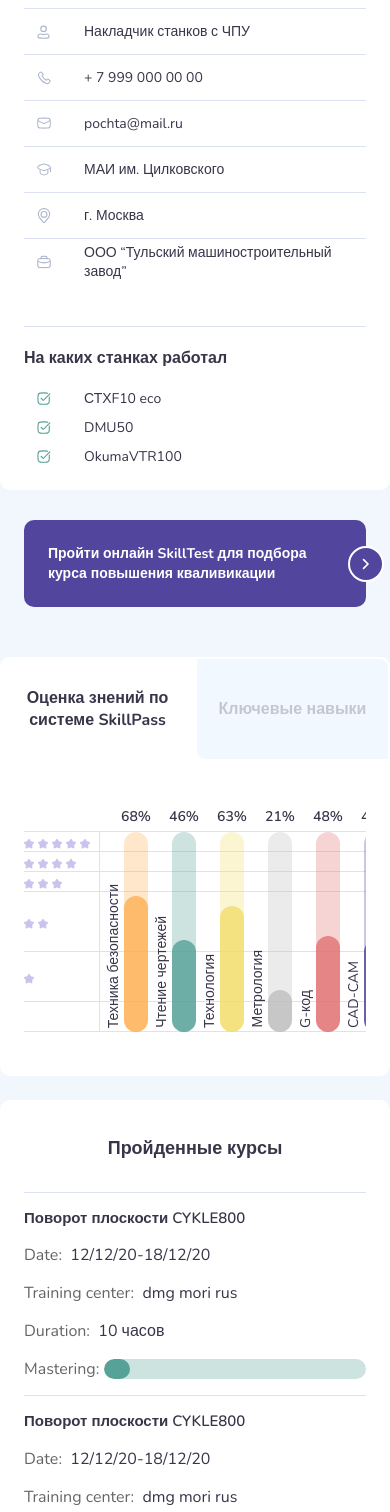
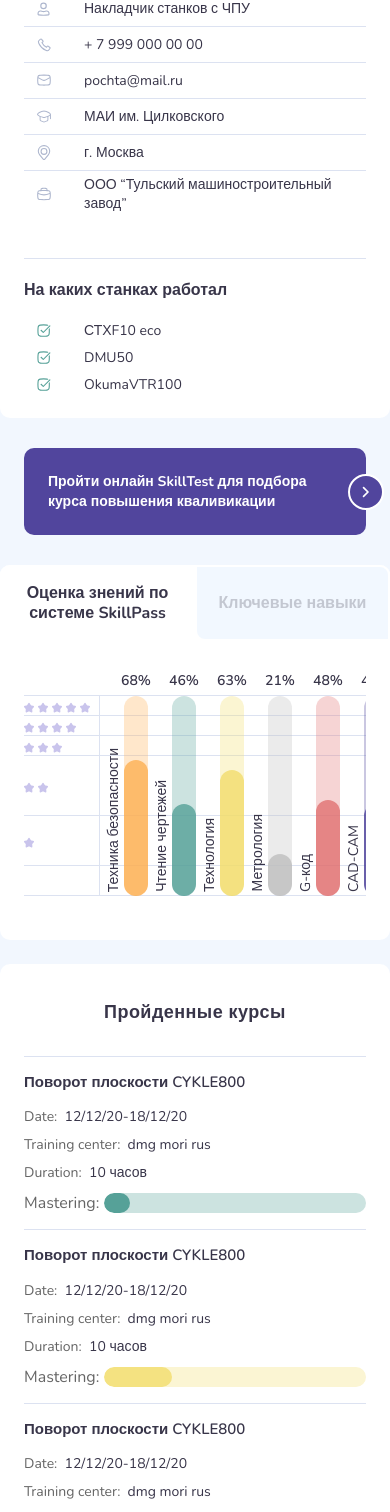
Before and after one commit to maksakoviliya/skillpass, a Vue app: page / in a window 390 px wide. Shown: the part 193-1705 px from the top of the page. Built offline with nearby package versions, Linux system fonts and the light colour scheme.

Commit message:
Ready to tests

```diff
--- a/src/App.vue
+++ b/src/App.vue
@@ -1,7 +1,7 @@
 <template>
   <div class="flex md:h-screen flex-col lg:flex-row md:overflow-hidden">
     <navbar />
-    <div class="pt-14 lg:pt-0 lg:pl-25 w-full bg-sky-200 md:h-full">
+    <div class="pt-12 lg:pt-0 lg:pl-25 w-full bg-sky-200 md:h-full">
       <router-view />
     </div>
   </div>
--- a/src/assets/tailwind.css
+++ b/src/assets/tailwind.css
@@ -22,8 +22,10 @@
         @apply flex items-center justify-center flex-col bg-white p-2 rounded-lg hover:bg-violet-800 transition hover:text-white;
     }
 
-    .custom-scroll {
-        @apply scrollbar scrollbar-thin scrollbar-thumb-indigo-300 scrollbar-track-transparent scrollbar-thumb-rounded-md;
+    @variants responsive {
+        .custom-scroll {
+            @apply scrollbar scrollbar-thin scrollbar-thumb-indigo-300 scrollbar-track-transparent scrollbar-thumb-rounded-md;
+        }
     }
 
     .skills-table {
--- a/src/components/ResponsiveTable.vue
+++ b/src/components/ResponsiveTable.vue
@@ -2,7 +2,7 @@
   <div>
     <div class="lg:hidden">
       <div
-          v-for="row in rows"
+          v-for="row in rowsComputes"
           :key="row.id"
           class="border-b border-indigo-300 mb-3.5"
       >
@@ -12,7 +12,7 @@
         <div
             v-for="column in omitColumns(row.columns)"
             :key="column.key"
-            class="mb-3.5"
+            class="mb-2 text-sm md:text-basex"
         >
           <span class="text-gray-500">{{ column.label }}: </span>&nbsp;<span>{{
             column.value
@@ -40,7 +40,7 @@
         </tr>
         </thead>
         <tbody>
-        <tr v-for="row in rows" :key="row.id">
+        <tr v-for="row in rowsComputes" :key="row.id">
           <td class="border-r border-indigo-300 last:border-0 px-2.5 first:pl-0 text-left text-sm py-3 leading-snug font-normal"
               v-for="column in row.columns" :key="column.key">
             <template v-if="column.key === 'visual'">
@@ -75,6 +75,19 @@ export default {
     rows: {
       type: Array,
     },
+    showAll: {
+      type: Boolean,
+      default: false,
+    },
+    showCount: {
+      default: 4
+    }
+  },
+
+  computed: {
+    rowsComputes() {
+      return this.rows.slice(0, this.showAll ? this.rows.length : this.showCount)
+    }
   },
 
   methods: {
--- a/src/components/StarsComponent.vue
+++ b/src/components/StarsComponent.vue
@@ -2,7 +2,7 @@
   <div
     class="mt-7.5 relative flex flex-col border-t border-indigo-300 w-full pb-1"
   >
-    <div class="absolute inset-y-0 pb-1 right-0 left-25 flex gap-6">
+    <div class="absolute inset-y-0 pb-1 right-0 left-25 xl:left-29 flex gap-6 xl:gap-11.5">
       <div
         class="h-full rounded-full bg-opacity-40 w-6 flex-shrink-0 text-center relative"
         :style="{ backgroundColor: generateBgColor(colors[i], 0.3) }"
--- a/src/components/Tabs.vue
+++ b/src/components/Tabs.vue
@@ -5,7 +5,7 @@
         v-for="heading in tabs"
         :key="heading.id"
         @click="current = heading.id"
-        class="border-2 w-full text-base leading-snug border-white py-7 font-bold hover:text-gray-700 transition px-3 last:rounded-tr-xl last:rounded-bl-xl first:rounded-tl-xl first:rounded-br-xl"
+        class="border-2 w-full text-base xl:text-xl leading-tight border-white py-4 md:py-7 font-bold hover:text-gray-700 transition px-3 last:rounded-tr-xl last:rounded-bl-xl first:rounded-tl-xl first:rounded-br-xl"
         :class="
           current === heading.id ? 'bg-white' : 'bg-sky-250  text-gray-400'
         "
@@ -13,7 +13,7 @@
         {{ heading.label }}
       </button>
     </div>
-    <div class="px-6 py-10">
+    <div class="px-6 pt-6 pb-10 md:py-10">
       <transition name="fade" mode="out-in">
         <div class="overflow-x-auto custom-scroll" v-if="current === 1" key="rate">
           <stars-component :data="data"></stars-component>
--- a/src/views/Employee.vue
+++ b/src/views/Employee.vue
@@ -16,14 +16,14 @@
               alt=""
             />
           </div>
-          <h2 class="font-extrabold text-lg leading-22">
+          <h2 class="font-extrabold lg:text-lg leading-22">
             Иванов Иван <br class="md:hidden" />
             Иванович
           </h2>
         </div>
         <div class="mt-3 pb-10 border-b border-indigo-300 mb-5">
           <div
-            class="flex items-center min-h-11.5 py-1 border-b border-indigo-300"
+            class="flex items-center min-h-9 lg:min-h-11.5 py-1 border-b border-indigo-300"
           >
             <div
               class="w-15 lg:w-17.5 flex-shrink-0 flex flex-col items-center justify-center pr-5 lg:pr-4 text-gray-300"
@@ -45,7 +45,7 @@
             </p>
           </div>
           <div
-            class="flex items-center min-h-11.5 py-1 border-b border-indigo-300"
+            class="flex items-center min-h-9 lg:min-h-11.5 py-1 border-b border-indigo-300"
           >
             <div
               class="w-15 lg:w-17.5 flex-shrink-0 flex flex-col items-center justify-center pr-5 lg:pr-4 text-gray-300"
@@ -67,7 +67,7 @@
             </p>
           </div>
           <div
-            class="flex items-center min-h-11.5 py-1 border-b border-indigo-300"
+            class="flex items-center min-h-9 lg:min-h-11.5 py-1 border-b border-indigo-300"
           >
             <div
               class="w-15 lg:w-17.5 flex-shrink-0 flex flex-col items-center justify-center pr-5 lg:pr-4 text-gray-300"
@@ -89,7 +89,7 @@
             </p>
           </div>
           <div
-            class="flex items-center min-h-11.5 py-1 border-b border-indigo-300"
+            class="flex items-center min-h-9 lg:min-h-11.5 py-1 border-b border-indigo-300"
           >
             <div
               class="w-15 lg:w-17.5 flex-shrink-0 flex flex-col items-center justify-center pr-5 lg:pr-4 text-gray-300"
@@ -111,7 +111,7 @@
             </p>
           </div>
           <div
-            class="flex items-center min-h-11.5 py-1 border-b border-indigo-300"
+            class="flex items-center min-h-9 lg:min-h-11.5 py-1 border-b border-indigo-300"
           >
             <div
               class="w-15 lg:w-17.5 flex-shrink-0 flex flex-col items-center justify-center pr-5 lg:pr-4 text-gray-300"
@@ -133,7 +133,7 @@
             </p>
           </div>
           <div
-            class="flex items-center min-h-11.5 py-1 border-b border-indigo-300"
+            class="flex items-center min-h-9 lg:min-h-11.5 py-1 border-b border-indigo-300"
           >
             <div
               class="w-15 lg:w-17.5 flex-shrink-0 flex flex-col items-center justify-center pr-5 lg:pr-4 text-gray-300"
@@ -159,7 +159,7 @@
               г. Москва
             </p>
           </div>
-          <div class="flex items-center min-h-11.5 py-1 border-indigo-300">
+          <div class="flex items-center min-h-9 lg:min-h-11.5 py-1 border-indigo-300">
             <div
               class="w-15 lg:w-17.5 flex-shrink-0 flex flex-col items-center justify-center pr-5 lg:pr-4 text-gray-300"
             >
@@ -205,7 +205,7 @@
               СТХF10 eco
             </p>
           </div>
-          <div class="flex items-center mt-2.5">
+          <div class="flex items-center mt-2">
             <div
               class="w-15 lg:w-17.5 flex-shrink-0 flex flex-col items-center justify-center pr-5 lg:pr-4 text-gray-300"
             >
@@ -226,7 +226,7 @@
             </div>
             <p class="text-sm leading-snug lg:text-base leading-22">DMU50</p>
           </div>
-          <div class="flex items-center mt-2.5">
+          <div class="flex items-center mt-2">
             <div
               class="w-15 lg:w-17.5 flex-shrink-0 flex flex-col items-center justify-center pr-5 lg:pr-4 text-gray-300"
             >
@@ -275,30 +275,32 @@
       </div>
     </div>
     <div
-      class="md:w-1/2 xl:w-full lg:w-full md:pr-2 md:mr-7.5 pt-5 md:pb-6 md:overflow-auto custom-scroll"
+      class="md:w-1/2 xl:w-full lg:w-full md:pr-2 md:mr-7.5 md:pt-5 md:pb-6 md:overflow-auto md:custom-scroll"
     >
       <div class="bg-white rounded-xl shadow-md">
         <tabs></tabs>
       </div>
-      <div class="xl:flex gap-6">
+      <div class="xl:flex items-start gap-6">
         <div
           class="p-6 bg-white rounded-xl shadow-md mt-6 flex-1 flex flex-col justify-between overflow-auto"
         >
           <div
             class="border-b border-indigo-300 pt-2.5 pb-7.5 mb-3.5 lg:border-0 lg:p-0 lg:mb-10"
           >
-            <h2 class="text-lg font-bold text-center">Пройденные курсы</h2>
+            <h2 class="text-lg font-bold text-center tracking-wide">Пройденные курсы</h2>
           </div>
-          <responsive-table :rows="courses"></responsive-table>
+          <responsive-table :show-all="showAllCourses" :rows="courses"></responsive-table>
           <div class="text-center mt-auto">
             <button
               class="inline-flex gap-2 items-center mx-auto font-semibold text-sm lg:pt-7.5"
+              @click="showAllCourses = !showAllCourses"
             >
-              Показать еще
+              {{ showAllCourses ? 'Скрыть' : 'Показать еще' }}
               <svg
                 xmlns="http://www.w3.org/2000/svg"
                 fill="none"
-                class="stroke-current w-2.5"
+                class="stroke-current w-2.5 transform"
+                :class="showAllCourses ? 'rotate-180' : ''"
                 viewBox="0 0 12 6"
               >
                 <path
@@ -319,16 +321,18 @@
           >
             <h2 class="text-lg font-bold text-center">Рекомендованные курсы</h2>
           </div>
-          <responsive-table :rows="recommendedCourses"></responsive-table>
+          <responsive-table :show-all="showAllRecommenedCourses" :rows="recommendedCourses"></responsive-table>
           <div class="text-center mt-auto">
             <button
               class="inline-flex gap-2 items-center mx-auto font-semibold text-sm lg:pt-7.5"
+              @click="showAllRecommenedCourses = !showAllRecommenedCourses"
             >
-              Показать еще
+              {{ showAllRecommenedCourses ? 'Скрыть' : 'Показать еще' }}
               <svg
                 xmlns="http://www.w3.org/2000/svg"
                 fill="none"
-                class="stroke-current w-2.5"
+                class="stroke-current w-2.5 transform"
+                :class="showAllRecommenedCourses ? 'rotate-180' : ''"
                 viewBox="0 0 12 6"
               >
                 <path
@@ -415,6 +419,8 @@ export default {
 
   data() {
     return {
+      showAllCourses: false,
+      showAllRecommenedCourses: false,
       courses: [
         {
           id: 1,
@@ -447,7 +453,135 @@ export default {
           ],
         },
         {
-          id: 1,
+          id: 2,
+          columns: [
+            {
+              key: "visual",
+              label: "Mastering",
+              color: "#F4E281",
+              bgColor: "#FBF5D3",
+              value: "26",
+            },
+            {
+              key: "title",
+              label: "Course name",
+              value: "Поворот плоскости CYKLE800",
+            },
+            {
+              key: "date",
+              label: "Date",
+              value: "12/12/20-18/12/20",
+            },
+            {
+              key: "training_center",
+              label: "Training center",
+              value: "dmg mori rus",
+            },
+            {
+              key: "duration",
+              label: "Duration",
+              value: "10 часов",
+            },
+          ],
+        },
+        {
+          id: 3,
+          columns: [
+            {
+              key: "visual",
+              label: "Mastering",
+              color: "#F4E281",
+              bgColor: "#FBF5D3",
+              value: "26",
+            },
+            {
+              key: "title",
+              label: "Course name",
+              value: "Поворот плоскости CYKLE800",
+            },
+            {
+              key: "date",
+              label: "Date",
+              value: "12/12/20-18/12/20",
+            },
+            {
+              key: "training_center",
+              label: "Training center",
+              value: "dmg mori rus",
+            },
+            {
+              key: "duration",
+              label: "Duration",
+              value: "10 часов",
+            },
+          ],
+        },
+        {
+          id: 4,
+          columns: [
+            {
+              key: "visual",
+              label: "Mastering",
+              color: "#F4E281",
+              bgColor: "#FBF5D3",
+              value: "26",
+            },
+            {
+              key: "title",
+              label: "Course name",
+              value: "Поворот плоскости CYKLE800",
+            },
+            {
+              key: "date",
+              label: "Date",
+              value: "12/12/20-18/12/20",
+            },
+            {
+              key: "training_center",
+              label: "Training center",
+              value: "dmg mori rus",
+            },
+            {
+              key: "duration",
+              label: "Duration",
+              value: "10 часов",
+            },
+          ],
+        },
+        {
+          id: 5,
+          columns: [
+            {
+              key: "visual",
+              label: "Mastering",
+              color: "#F4E281",
+              bgColor: "#FBF5D3",
+              value: "26",
+            },
+            {
+              key: "title",
+              label: "Course name",
+              value: "Поворот плоскости CYKLE800",
+            },
+            {
+              key: "date",
+              label: "Date",
+              value: "12/12/20-18/12/20",
+            },
+            {
+              key: "training_center",
+              label: "Training center",
+              value: "dmg mori rus",
+            },
+            {
+              key: "duration",
+              label: "Duration",
+              value: "10 часов",
+            },
+          ],
+        },
+        {
+          id: 6,
           columns: [
             {
               key: "visual",
@@ -501,7 +635,95 @@ export default {
           ],
         },
         {
-          id: 1,
+          id: 2,
+          columns: [
+            {
+              key: "visual",
+              label: "Relevance",
+              color: "#F4E281",
+              bgColor: "#FBF5D3",
+              value: "26",
+            },
+            {
+              key: "title",
+              label: "Course name",
+              value: "Поворот плоскости CYKLE800",
+            },
+            {
+              key: "duration",
+              label: "Duration",
+              value: "10 часов",
+            },
+          ],
+        },
+        {
+          id: 3,
+          columns: [
+            {
+              key: "visual",
+              label: "Relevance",
+              color: "#F4E281",
+              bgColor: "#FBF5D3",
+              value: "26",
+            },
+            {
+              key: "title",
+              label: "Course name",
+              value: "Поворот плоскости CYKLE800",
+            },
+            {
+              key: "duration",
+              label: "Duration",
+              value: "10 часов",
+            },
+          ],
+        },
+        {
+          id: 4,
+          columns: [
+            {
+              key: "visual",
+              label: "Relevance",
+              color: "#F4E281",
+              bgColor: "#FBF5D3",
+              value: "26",
+            },
+            {
+              key: "title",
+              label: "Course name",
+              value: "Поворот плоскости CYKLE800",
+            },
+            {
+              key: "duration",
+              label: "Duration",
+              value: "10 часов",
+            },
+          ],
+        },
+        {
+          id: 5,
+          columns: [
+            {
+              key: "visual",
+              label: "Relevance",
+              color: "#F4E281",
+              bgColor: "#FBF5D3",
+              value: "26",
+            },
+            {
+              key: "title",
+              label: "Course name",
+              value: "Поворот плоскости CYKLE800",
+            },
+            {
+              key: "duration",
+              label: "Duration",
+              value: "10 часов",
+            },
+          ],
+        },
+        {
+          id: 6,
           columns: [
             {
               key: "visual",
--- a/tailwind.config.js
+++ b/tailwind.config.js
@@ -18,12 +18,14 @@ module.exports = {
         19: "4.75rem",
         23.5: "5.875rem",
         25: "6.25rem",
+        29: "7.375rem",
         38: "9.5rem",
         50: "12.5rem",
         57.5: "14.375rem",
         90: "22.5rem",
       },
       minHeight: {
+        9: "2.25rem",
         11.5: "2.875rem",
       },
       maxWidth: {
```
